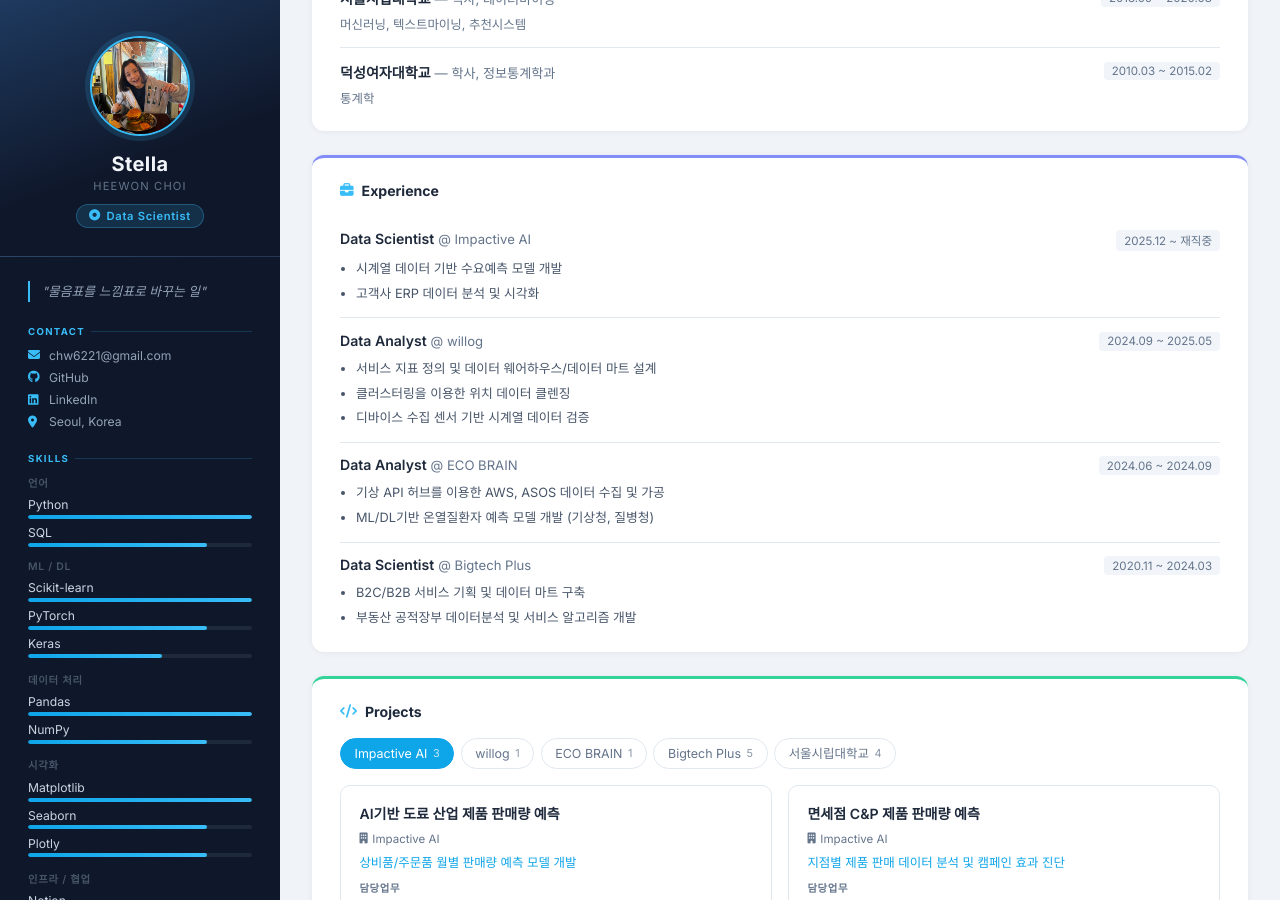
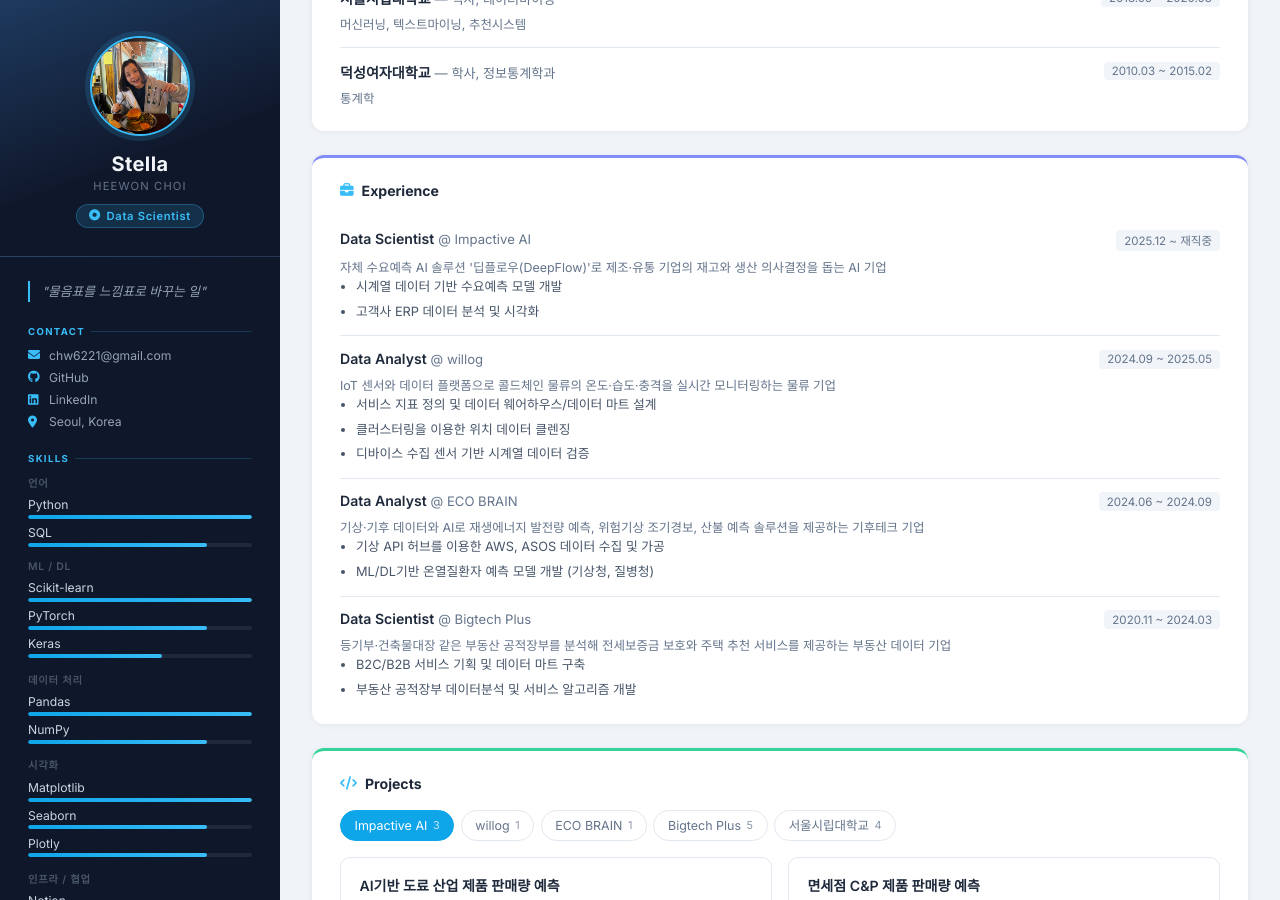
Before and after one commit to HOWSANG/HOWSANG.github.io, a Jekyll site: the page built from index.html, in a window 1280 px wide and 900 px high, scrolled down 261 px. Built offline with Jekyll 4.4.1, drawn with Linux system fonts in a browser that asks for light colours.

Commit message:
data: Experience 섹션에 회사별 한 줄 소개 추가
Co-Authored-By: Claude Opus 5.5 <noreply@anthropic.com>

```diff
--- a/_data/experience.yml
+++ b/_data/experience.yml
@@ -3,6 +3,7 @@
 # ============================================================
 
 - company: "Impactive AI"
+  company_desc: "자체 수요예측 AI 솔루션 '딥플로우(DeepFlow)'로 제조·유통 기업의 재고와 생산 의사결정을 돕는 AI 기업"
   role: "Data Scientist"
   period: "2025.12 ~ 재직중"
   description:
@@ -10,6 +11,7 @@
     - "고객사 ERP 데이터 분석 및 시각화"
 
 - company: "willog"
+  company_desc: "IoT 센서와 데이터 플랫폼으로 콜드체인 물류의 온도·습도·충격을 실시간 모니터링하는 물류 기업"
   role: "Data Analyst"
   period: "2024.09 ~ 2025.05"
   description:
@@ -18,6 +20,7 @@
     - "디바이스 수집 센서 기반 시계열 데이터 검증"
 
 - company: "ECO BRAIN"
+  company_desc: "기상·기후 데이터와 AI로 재생에너지 발전량 예측, 위험기상 조기경보, 산불 예측 솔루션을 제공하는 기후테크 기업"
   role: "Data Analyst"
   period: "2024.06 ~ 2024.09"
   description:
@@ -25,6 +28,7 @@
     - "ML/DL기반 온열질환자 예측 모델 개발 (기상청, 질병청)"
 
 - company: "Bigtech Plus"
+  company_desc: "등기부·건축물대장 같은 부동산 공적장부를 분석해 전세보증금 보호와 주택 추천 서비스를 제공하는 부동산 데이터 기업"
   role: "Data Scientist"
   period: "2020.11 ~ 2024.03"
   description:
--- a/index.html
+++ b/index.html
@@ -127,6 +127,9 @@ layout: default
           </div>
           <span class="item-period">{{ exp.period }}</span>
         </div>
+        {% if exp.company_desc %}
+        <p class="item-note">{{ exp.company_desc }}</p>
+        {% endif %}
         <ul class="item-desc">
           {% for point in exp.description %}
           <li>{{ point }}</li>
```
